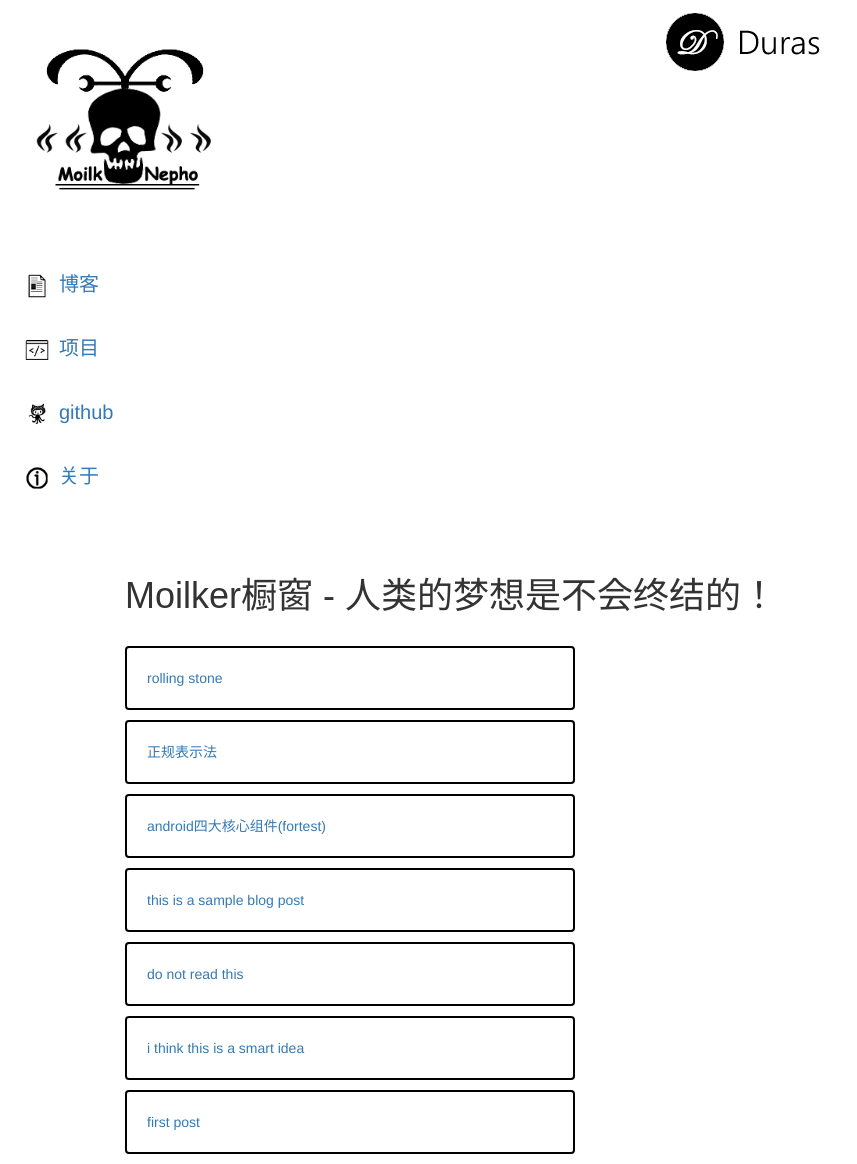
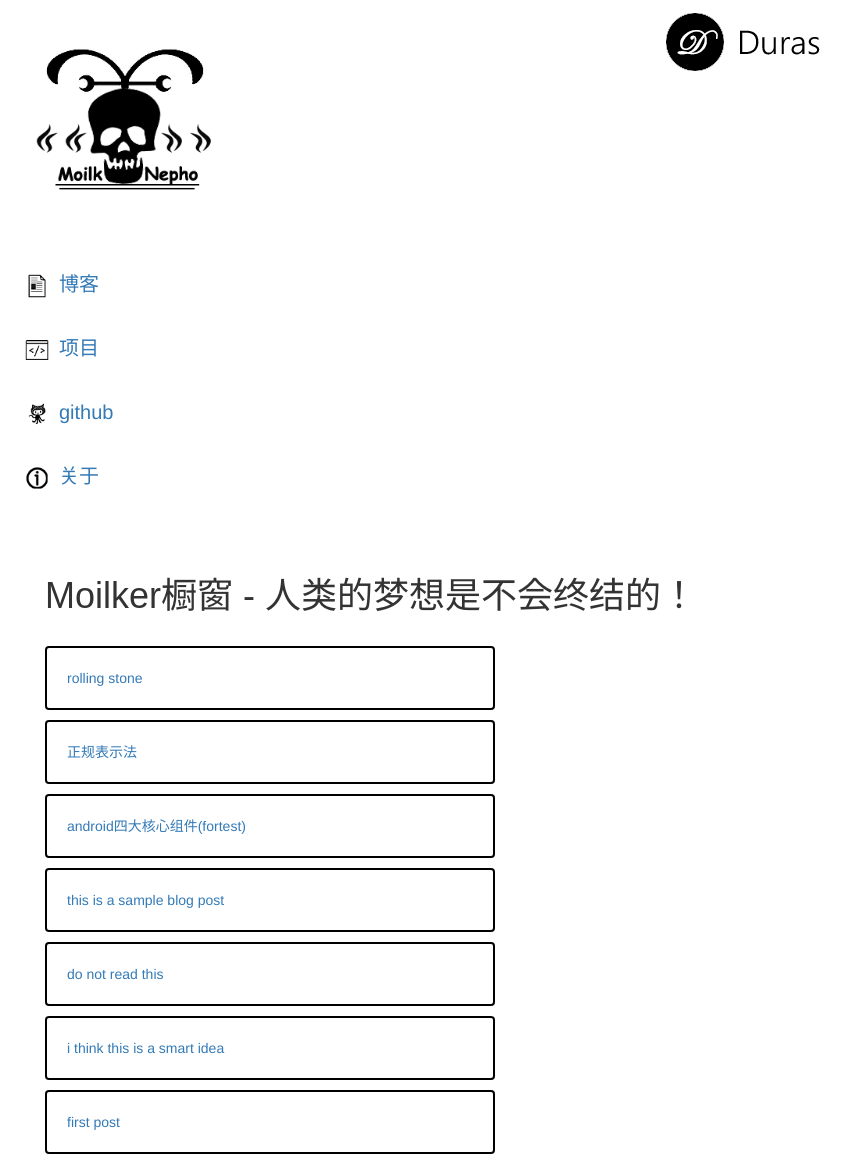
Before and after one commit to MoilkNepho/MoilkNepho.github.io, a Jekyll site: the page built from index.html, in a window 1280 px wide. Shown: the whole page, without its empty margins (0-857 px from the left). Built offline with Jekyll 4.4.1, drawn with Linux system fonts in a browser that asks for light colours; Markdown is read by kramdown in place of the engine named in the settings; comment, search, counter and statistics services are not loaded.

Commit message:
优化架构

```diff
--- a/css/styles.css
+++ b/css/styles.css
@@ -27,8 +27,7 @@ html {
 
 .wrapper {
 	padding-right: 20px;
-	margin-left: 100px;
-	margin-right: auto;
+	margin-left: 20px;
 }
 
 .wrapper h1 {
```
